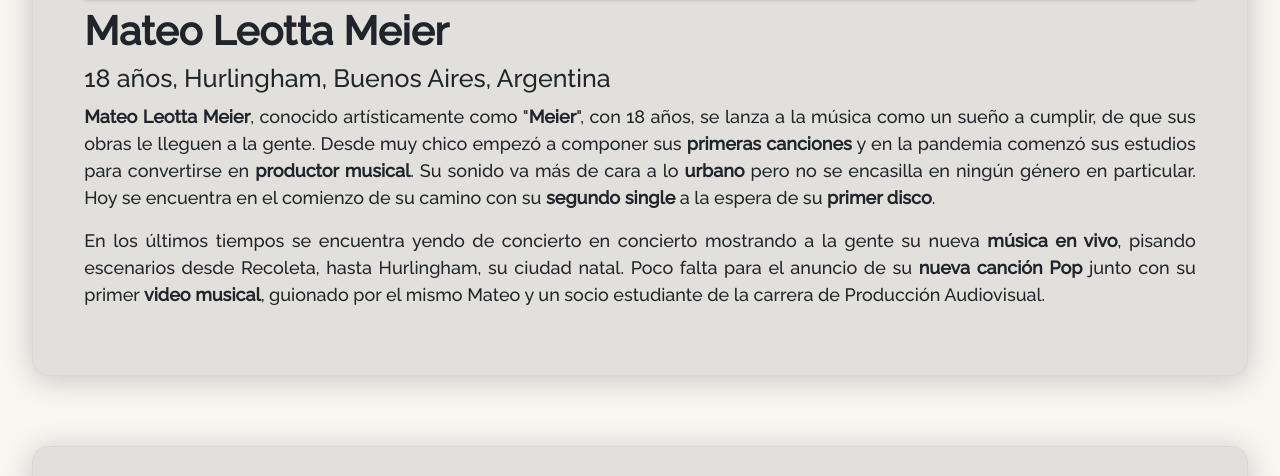
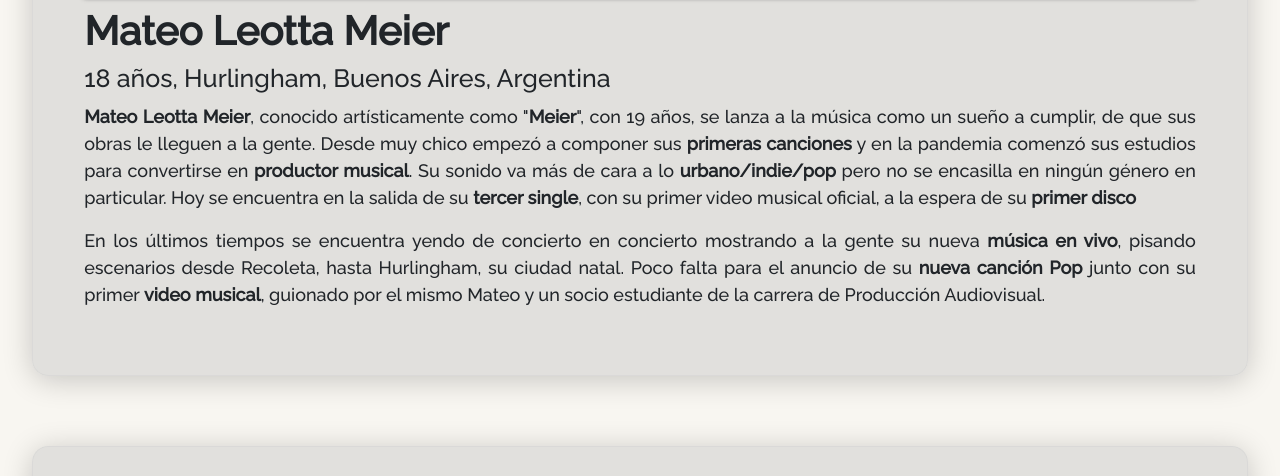
Before and after one commit to byMeier/proyectoMeier, a website: page pages/discografia.html in a window 1280 px wide. Shown: the part 1826-2302 px from the top of the page. Drawn offline with nearby package versions, Linux system fonts and the light colour scheme.

Commit message:
Parche Información Discografía

```diff
--- a/pages/discografia.html
+++ b/pages/discografia.html
@@ -96,7 +96,7 @@
                         <div>
                             <h2>Mateo Leotta Meier</h2>
                             <h3>18 años, Hurlingham, Buenos Aires, Argentina</h3>
-                            <p><strong>Mateo Leotta Meier</strong>, conocido artísticamente como "<strong>Meier</strong>", con 18 años, se lanza a la música como un sueño a cumplir, de que sus obras le lleguen a la gente. Desde muy chico empezó a componer sus <strong>primeras canciones</strong> y en la pandemia comenzó sus estudios para convertirse en <strong>productor musical</strong>. Su sonido va más de cara a lo <strong>urbano</strong> pero no se encasilla en ningún género en particular. Hoy se encuentra en el comienzo de su camino con su <strong>segundo single</strong> a la espera de su <strong>primer disco</strong>.</p>
+                            <p><strong>Mateo Leotta Meier</strong>, conocido artísticamente como "<strong>Meier</strong>", con 19 años, se lanza a la música como un sueño a cumplir, de que sus obras le lleguen a la gente. Desde muy chico empezó a componer sus <strong>primeras canciones</strong> y en la pandemia comenzó sus estudios para convertirse en <strong>productor musical</strong>. Su sonido va más de cara a lo <strong>urbano/indie/pop</strong> pero no se encasilla en ningún género en particular. Hoy se encuentra en la salida de su <strong>tercer single</strong>, con su primer video musical oficial, a la espera de su <strong>primer disco</strong></p>
                             <p>En los últimos tiempos se encuentra yendo de concierto en concierto mostrando a la gente su nueva <strong>música en vivo</strong>, pisando escenarios desde Recoleta, hasta Hurlingham, su ciudad natal. Poco falta para el anuncio de su <strong>nueva canción Pop</strong> junto con su primer <strong>video musical</strong>, guionado por el mismo Mateo y un socio estudiante de la carrera de Producción Audiovisual.</p>
                         </div>
                     </div>
```
